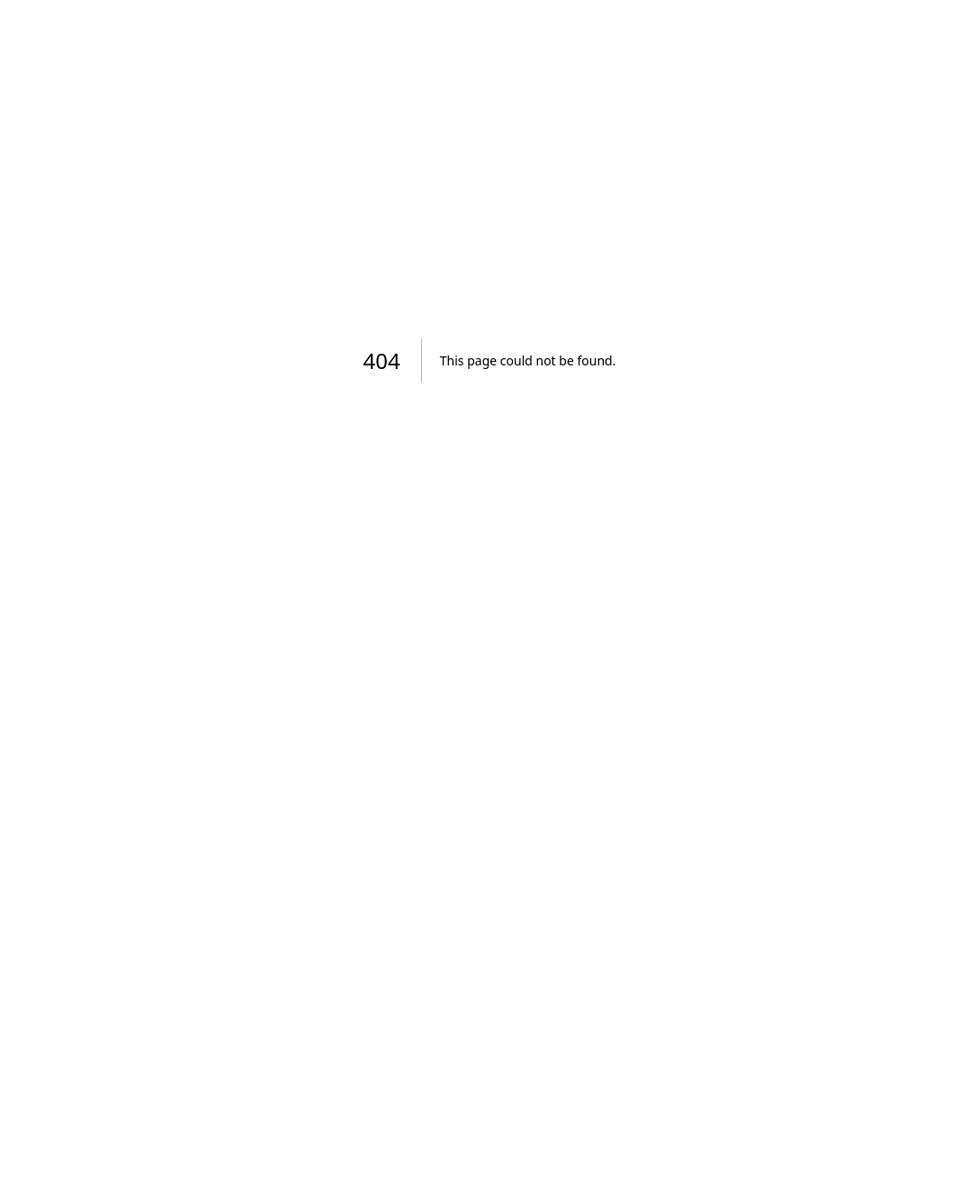
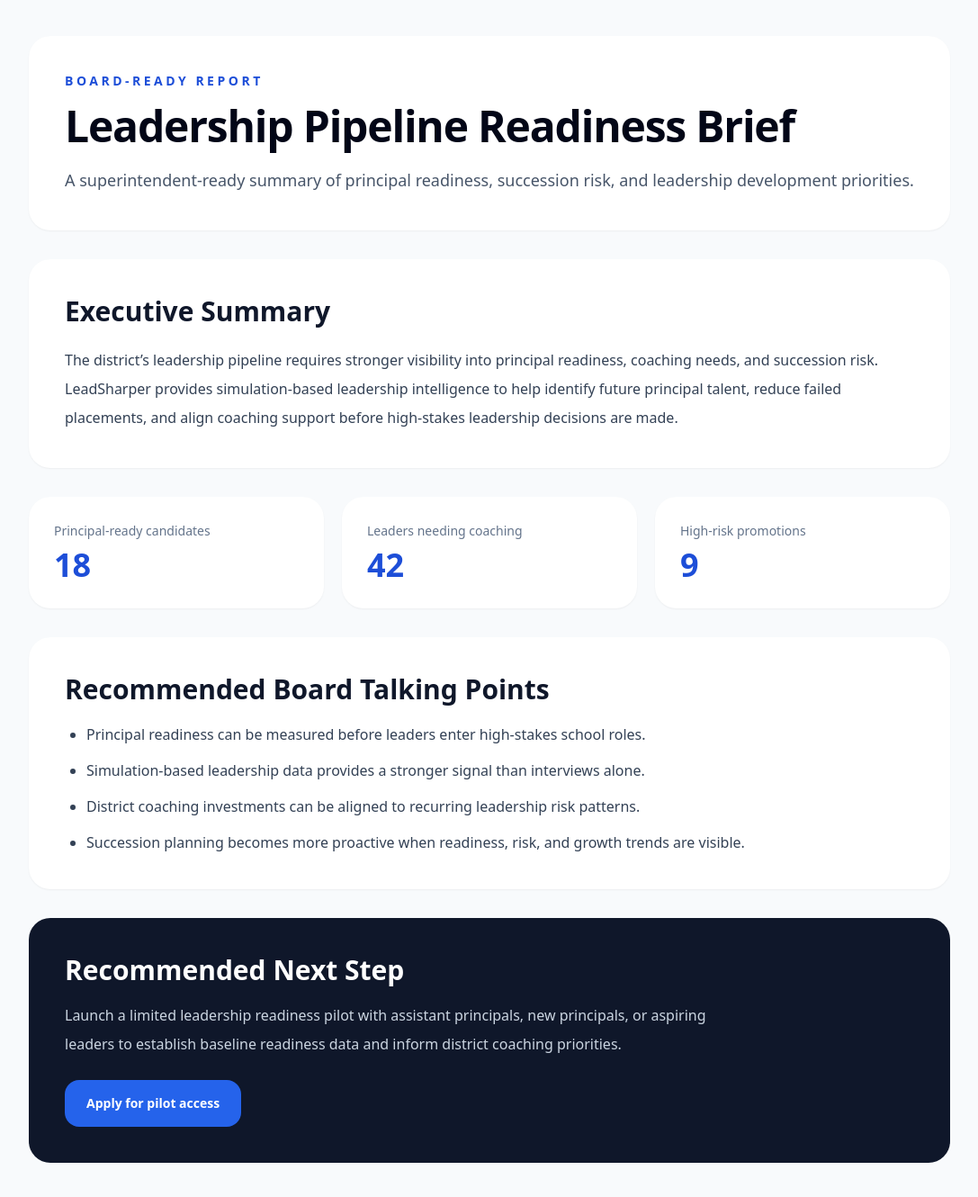
Before and after one commit to jmarc296-jpg/instructional-leadership-practice, a Next.js app: page /board-report in a window 1280 px wide. Before the commit this address had no page. Shown: the whole page at 90% size, without its empty margins (96-1183 px from the left). Before the commit the page ends 800 px from the top, so only its background shows below. Built offline with nearby package versions, Linux system fonts and the light colour scheme.

Commit message:
Add board-ready leadership pipeline report

```diff
--- /dev/null
+++ b/app/board-report/page.tsx
@@ -0,0 +1,82 @@
+export default function BoardReportPage() {
+  return (
+    <main className="min-h-screen bg-slate-50 px-6 py-10">
+      <div className="mx-auto max-w-5xl space-y-8">
+        <section className="rounded-3xl bg-white p-10 shadow-sm">
+          <p className="text-sm font-semibold uppercase tracking-[0.25em] text-blue-700">
+            Board-Ready Report
+          </p>
+
+          <h1 className="mt-4 text-5xl font-semibold tracking-tight text-slate-950">
+            Leadership Pipeline Readiness Brief
+          </h1>
+
+          <p className="mt-5 text-lg leading-8 text-slate-600">
+            A superintendent-ready summary of principal readiness, succession risk, and leadership development priorities.
+          </p>
+        </section>
+
+        <section className="rounded-3xl bg-white p-10 shadow-sm">
+          <h2 className="text-3xl font-semibold text-slate-900">
+            Executive Summary
+          </h2>
+
+          <p className="mt-5 leading-8 text-slate-700">
+            The district’s leadership pipeline requires stronger visibility into principal readiness, coaching needs, and succession risk. LeadSharper provides simulation-based leadership intelligence to help identify future principal talent, reduce failed placements, and align coaching support before high-stakes leadership decisions are made.
+          </p>
+        </section>
+
+        <section className="grid gap-5 md:grid-cols-3">
+          <Metric label="Principal-ready candidates" value="18" />
+          <Metric label="Leaders needing coaching" value="42" />
+          <Metric label="High-risk promotions" value="9" />
+        </section>
+
+        <section className="rounded-3xl bg-white p-10 shadow-sm">
+          <h2 className="text-3xl font-semibold text-slate-900">
+            Recommended Board Talking Points
+          </h2>
+
+          <ul className="mt-5 list-disc space-y-4 pl-6 text-slate-700">
+            <li>Principal readiness can be measured before leaders enter high-stakes school roles.</li>
+            <li>Simulation-based leadership data provides a stronger signal than interviews alone.</li>
+            <li>District coaching investments can be aligned to recurring leadership risk patterns.</li>
+            <li>Succession planning becomes more proactive when readiness, risk, and growth trends are visible.</li>
+          </ul>
+        </section>
+
+        <section className="rounded-3xl bg-slate-900 p-10 text-white">
+          <h2 className="text-3xl font-semibold">
+            Recommended Next Step
+          </h2>
+
+          <p className="mt-4 max-w-3xl leading-8 text-slate-300">
+            Launch a limited leadership readiness pilot with assistant principals, new principals, or aspiring leaders to establish baseline readiness data and inform district coaching priorities.
+          </p>
+
+          <a
+            href="/pilot"
+            className="mt-6 inline-block rounded-2xl bg-blue-600 px-6 py-4 text-sm font-semibold text-white"
+          >
+            Apply for pilot access
+          </a>
+        </section>
+      </div>
+    </main>
+  )
+}
+
+function Metric({
+  label,
+  value
+}: {
+  label: string
+  value: string
+}) {
+  return (
+    <div className="rounded-3xl bg-white p-7 shadow-sm">
+      <div className="text-sm text-slate-500">{label}</div>
+      <div className="mt-2 text-4xl font-semibold text-blue-700">{value}</div>
+    </div>
+  )
+}
```
